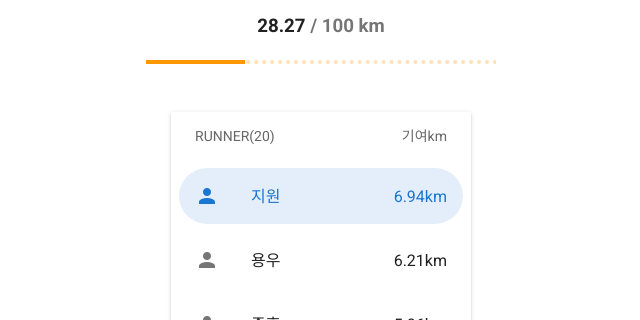
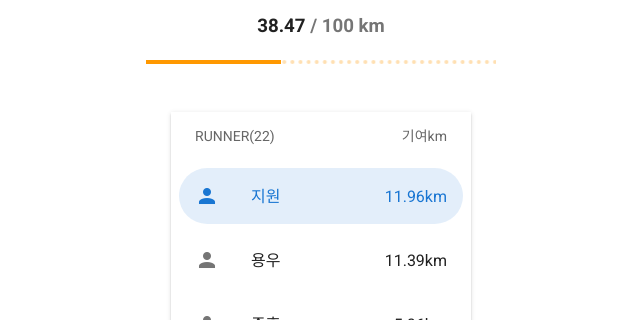
Before and after one commit to 3dayc/vue-running, a Vue app: page / in a window 1280 px wide. Shown: the part 1080-1400 px from the top of the page, without its empty margins (319-959 px from the left). Built offline with nearby package versions, Linux system fonts and the light colour scheme.

Commit message:
세번째 기록 업데이트

```diff
--- a/src/components/List.vue
+++ b/src/components/List.vue
@@ -4,7 +4,7 @@
     <v-card class="mx-auto" max-width="300" tile style="margin-bottom:50px">
       <v-list rounded>
         <v-subheader
-          ><p>RUNNER(20)</p>
+          ><p>RUNNER(22)</p>
           <v-spacer></v-spacer>
           <p>기여km</p></v-subheader
         >
@@ -40,8 +40,8 @@ export default {
   data: () => ({
     selectedItem: 0,
     items: [
-      { text: "지원", icon: "mdi-account", km: 6.94 },
-      { text: "용우", icon: "mdi-account", km: 6.21 },
+      { text: "지원", icon: "mdi-account", km: 11.96 },
+      { text: "용우", icon: "mdi-account", km: 11.39 },
       { text: "종훈", icon: "mdi-account", km: 5.06 },
       { text: "향훈", icon: "mdi-account", km: 5.06 },
       { text: "홍이", icon: "mdi-account", km: 5 },
@@ -60,6 +60,8 @@ export default {
       { text: "진수", icon: "mdi-account", km: 0 },
       { text: "찬울", icon: "mdi-account", km: 0 },
       { text: "향아", icon: "mdi-account", km: 0 },
+      { text: "요나", icon: "mdi-account", km: 0 },
+      { text: "김구연", icon: "mdi-account", km: 0 },
     ],
   }),
 
```
